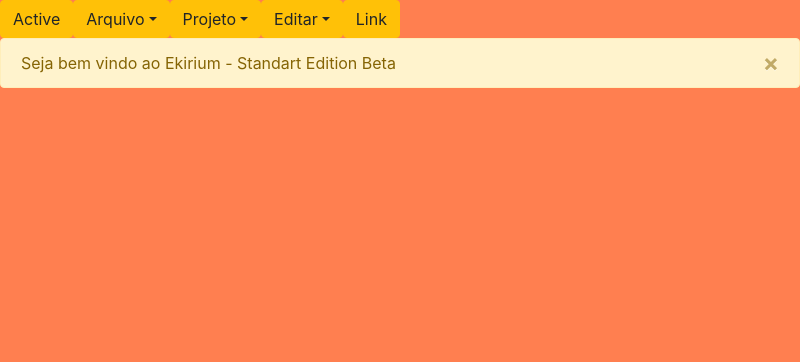
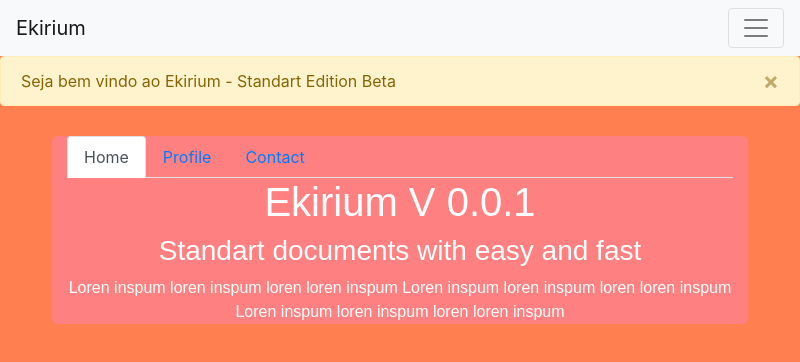
Before and after one commit to FelipeKatao/Ekirium, an Electron app: page index.html in a window 800 px wide. Drawn offline with nearby package versions, Linux system fonts and the light colour scheme.

Commit message:
update reader files python

```diff
--- a/Js/reader.js
+++ b/Js/reader.js
@@ -12,5 +12,5 @@ function getReader(){
     })
 }
 
-var  bt1 = document.getElementById('active');
+var  bt1 = document.getElementById('home-app');
 bt1.addEventListener('click',getReader,false);
--- a/css/stylefile.css
+++ b/css/stylefile.css
@@ -6,3 +6,14 @@ body{
 #primary-menu{
     background-color: #ffffff;
 }
+#content-page{
+    border-radius:6px;
+    background-color:#ff8080;
+    width:87%;
+    margin-top:30px;
+}
+#tab1-about{
+    color:white;
+    text-align: center;
+    font-family: Arial, Helvetica, sans-serif;
+}
--- a/index.html
+++ b/index.html
@@ -8,46 +8,44 @@
     <title>Ekirium</title>
   </head>
   <body>
-    <nav id="primary-menu"></nav>
-    <ul class="nav nav-pills">
-      <li class="nav-item">
-        <a class="btn btn-warning" id="active" href="#">Active</a>
-      </li>
+      <nav class="navbar navbar-expand-lg navbar-light bg-light">
+          <a class="navbar-brand" href="#" id="home-app">Ekirium</a>
+          <button class="navbar-toggler" type="button" data-toggle="collapse" data-target="#navbarSupportedContent" aria-controls="navbarSupportedContent" aria-expanded="false" aria-label="Toggle navigation">
+            <span class="navbar-toggler-icon"></span>
+          </button>
+
+          <div class="collapse navbar-collapse" id="navbarSupportedContent">
+            <ul class="navbar-nav mr-auto">
               <li class="nav-item dropdown">
-          <a class="btn btn-warning dropdown-toggle" data-toggle="dropdown" href="#" role="button" aria-haspopup="true" aria-expanded="false">Arquivo</a>
-          <div class="dropdown-menu">
+                <a class="nav-link dropdown-toggle disabled" href="#" id="navbarDropdown" role="button" data-toggle="dropdown" aria-haspopup="true" aria-expanded="false">
+                  Arquivo
+                </a>
+                <div class="dropdown-menu" aria-labelledby="navbarDropdown">
                   <a class="dropdown-item" href="#">Action</a>
                   <a class="dropdown-item" href="#">Another action</a>
+                  <div class="dropdown-divider"></div>
                   <a class="dropdown-item" href="#">Something else here</a>
-            <div class="dropdown-divider"></div>
-            <a class="dropdown-item" href="#">Separated link</a>
                 </div>
               </li>
               <li class="nav-item dropdown">
-        <a class="btn btn-warning dropdown-toggle" data-toggle="dropdown" href="#" role="button" aria-haspopup="true" aria-expanded="false">Projeto</a>
-        <div class="dropdown-menu">
+                  <a class="nav-link dropdown-toggle disabled" href="#" id="navbarDropdown" role="button" data-toggle="dropdown" aria-haspopup="true" aria-expanded="false">
+                    Projeto
+                  </a>
+                  <div class="dropdown-menu" aria-labelledby="navbarDropdown">
                     <a class="dropdown-item" href="#">Action</a>
                     <a class="dropdown-item" href="#">Another action</a>
+                    <div class="dropdown-divider"></div>
                     <a class="dropdown-item" href="#">Something else here</a>
-          <div class="dropdown-divider"></div>
-          <a class="dropdown-item" href="#">Separated link</a>
                   </div>
                 </li>
-      <li class="nav-item dropdown">
-          <a class="btn btn-warning dropdown-toggle" data-toggle="dropdown" href="#" role="button" aria-haspopup="true" aria-expanded="false">Editar</a>
-          <div class="dropdown-menu">
-            <a class="dropdown-item" href="#">Action</a>
-            <a class="dropdown-item" href="#">Another action</a>
-            <a class="dropdown-item" href="#">Something else here</a>
-            <div class="dropdown-divider"></div>
-            <a class="dropdown-item" href="#">Separated link</a>
+            </ul>
+            <form class="form-inline my-2 my-lg-0">
+              <input class="form-control mr-sm-2" type="search" placeholder="Search" aria-label="Search">
+              <button class="btn btn-outline-success my-2 my-sm-0" type="submit">Search</button>
+            </form>
           </div>
-        </li>
-      <li class="nav-item">
-        <a class="btn btn-warning" href="#">Link</a>
-      </li>
-    </ul>
         </nav>
+
         <div id="alert-ft" class="alert alert-warning alert-dismissible fade show" role="alert">
           Seja bem vindo ao Ekirium - Standart Edition Beta
           <button type="button" class="close" data-dismiss="alert" aria-label="Close">
@@ -55,9 +53,34 @@
               </button>
       </div>
 
+      <div class="container-fluid" id="content-page">
+          <ul class="nav nav-tabs" id="myTab" role="tablist">
+              <li class="nav-item">
+                <a class="nav-link active" id="home-tab" data-toggle="tab" href="#home" role="tab" aria-controls="home" aria-selected="true">Home</a>
+              </li>
+              <li class="nav-item">
+                <a class="nav-link" id="profile-tab" data-toggle="tab" href="#profile" role="tab" aria-controls="profile" aria-selected="false">Profile</a>
+              </li>
+              <li class="nav-item">
+                <a class="nav-link" id="contact-tab" data-toggle="tab" href="#contact" role="tab" aria-controls="contact" aria-selected="false">Contact</a>
+              </li>
+            </ul>
+            <div class="tab-content" id="myTabContent">
+              <div class="tab-pane fade show active" id="home" role="tabpanel" aria-labelledby="home-tab">
+                <div id="tab1-about">
+                    <h1>Ekirium V 0.0.1</h1>
+                    <h3>Standart documents with easy and fast</h3>
+                    Loren inspum loren inspum loren loren inspum Loren inspum loren inspum loren loren inspum Loren inspum loren inspum loren loren inspum
+                </div>
+
+              </div>
+              <div class="tab-pane fade" id="profile" role="tabpanel" aria-labelledby="profile-tab">...</div>
+              <div class="tab-pane fade" id="contact" role="tabpanel" aria-labelledby="contact-tab">...</div>
+            </div>
+      </div>
+
     <script src="Js\reader.js"></script>
 <!--Scripts do bootstrap-->
-<script src="Js\bootstarpcode.js"></script>
 <script src="https://code.jquery.com/jquery-3.3.1.slim.min.js" integrity="sha384-q8i/X+965DzO0rT7abK41JStQIAqVgRVzpbzo5smXKp4YfRvH+8abtTE1Pi6jizo" crossorigin="anonymous"></script>
 <script src="https://cdnjs.cloudflare.com/ajax/libs/popper.js/1.14.7/umd/popper.min.js" integrity="sha384-UO2eT0CpHqdSJQ6hJty5KVphtPhzWj9WO1clHTMGa3JDZwrnQq4sF86dIHNDz0W1" crossorigin="anonymous"></script>
 <script src="https://stackpath.bootstrapcdn.com/bootstrap/4.3.1/js/bootstrap.min.js" integrity="sha384-JjSmVgyd0p3pXB1rRibZUAYoIIy6OrQ6VrjIEaFf/nJGzIxFDsf4x0xIM+B07jRM" crossorigin="anonymous"></script>
```
Also changed, not shown: 1 other file. Lines whose indentation alone changed are shown as unchanged.
